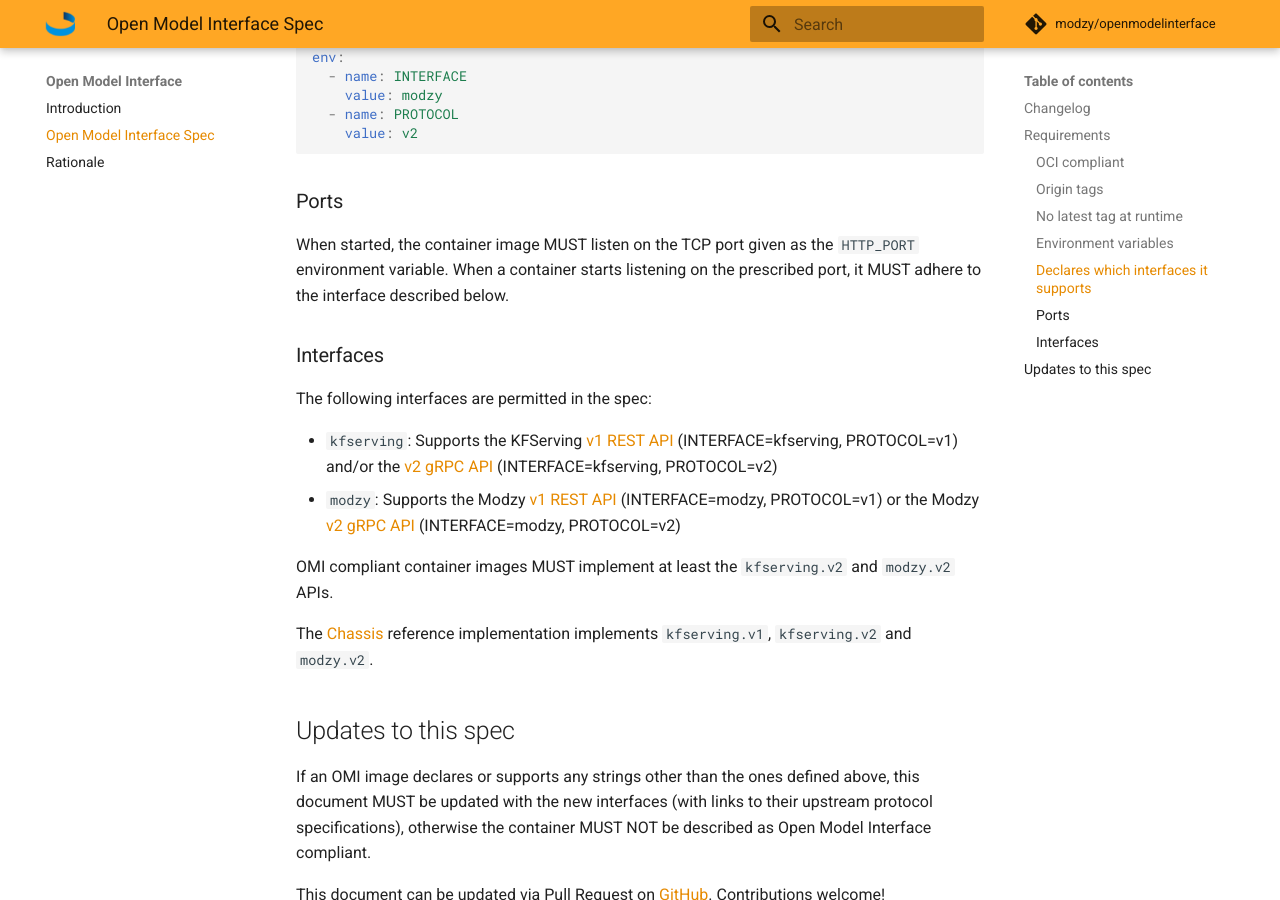
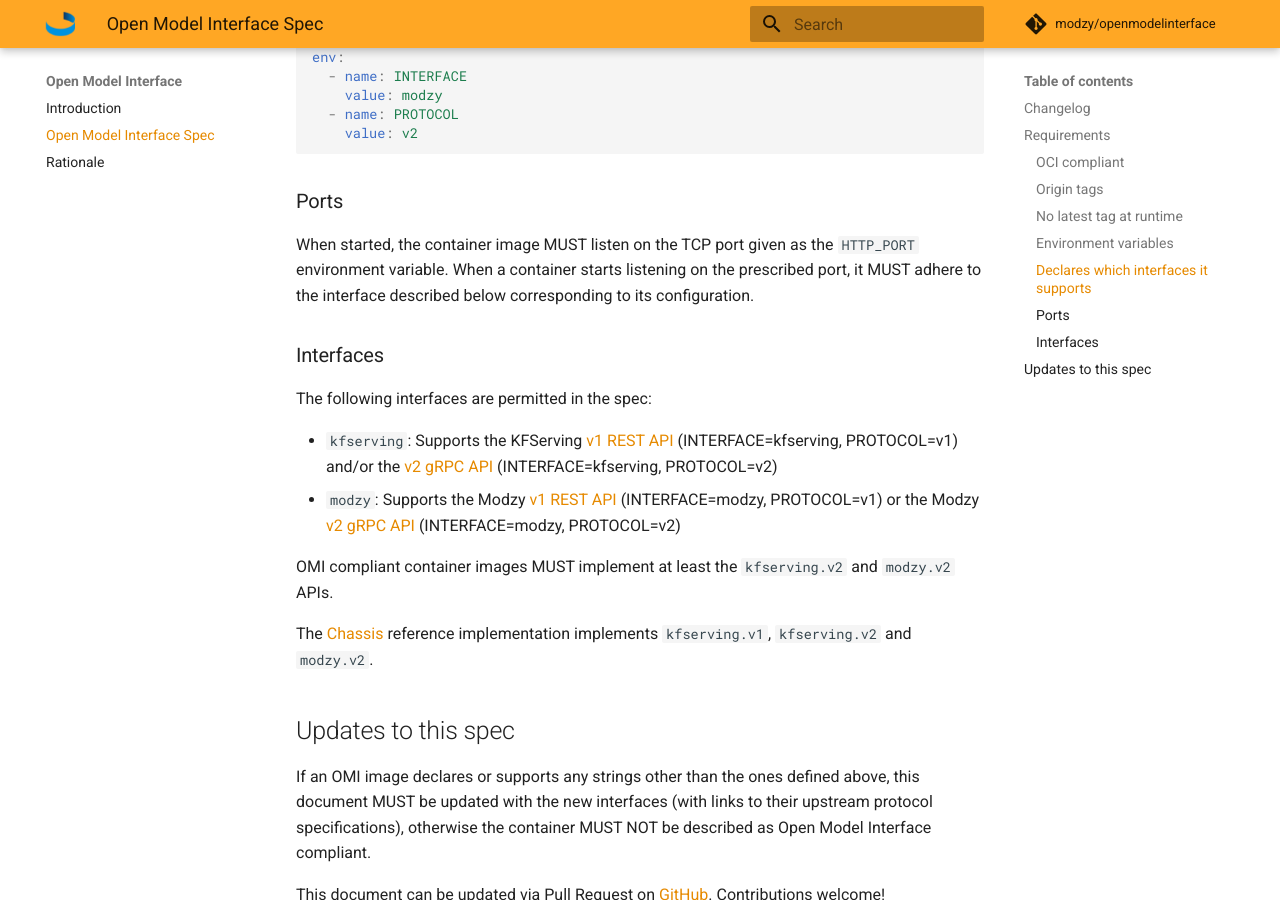
Before and after one commit to chassisml/openmodelinterface, an MkDocs documentation site: the page built from docs/spec.md, in a window 1280 px wide and 900 px high, scrolled down 2250 px. Built offline with MkDocs 1.6.1 and Material for MkDocs 9.7.7, drawn with Linux system fonts in a browser that asks for light colours; comment, search, counter and statistics services are not loaded.

Commit message:
Update spec.md

```diff
--- a/docs/spec.md
+++ b/docs/spec.md
@@ -84,7 +84,7 @@ env:
 ### Ports
 
 When started, the container image MUST listen on the TCP port given as the `HTTP_PORT` environment variable.
-When a container starts listening on the prescribed port, it MUST adhere to the interface described below.
+When a container starts listening on the prescribed port, it MUST adhere to the interface described below corresponding to its configuration.
 
 ### Interfaces
 
```
